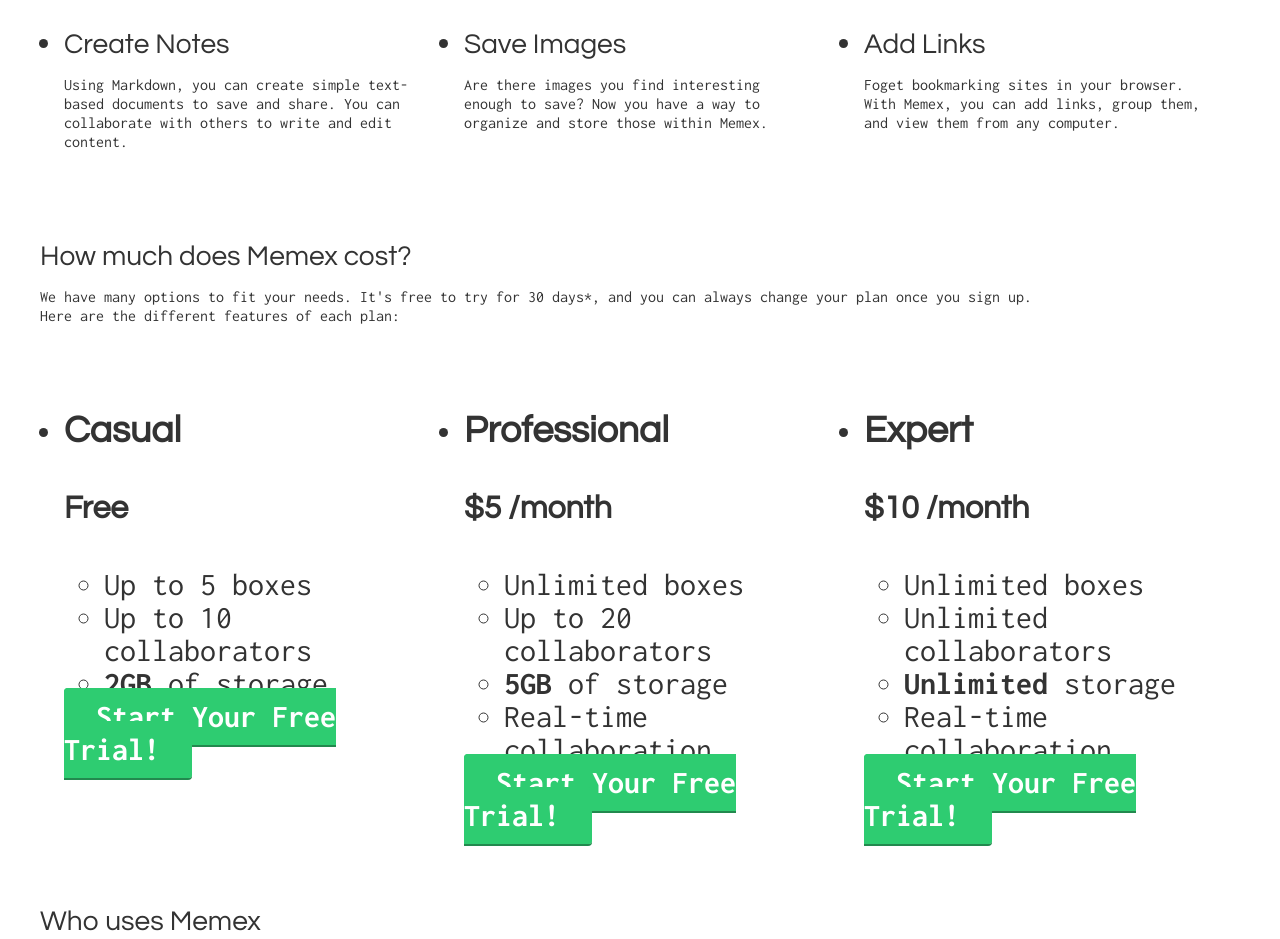
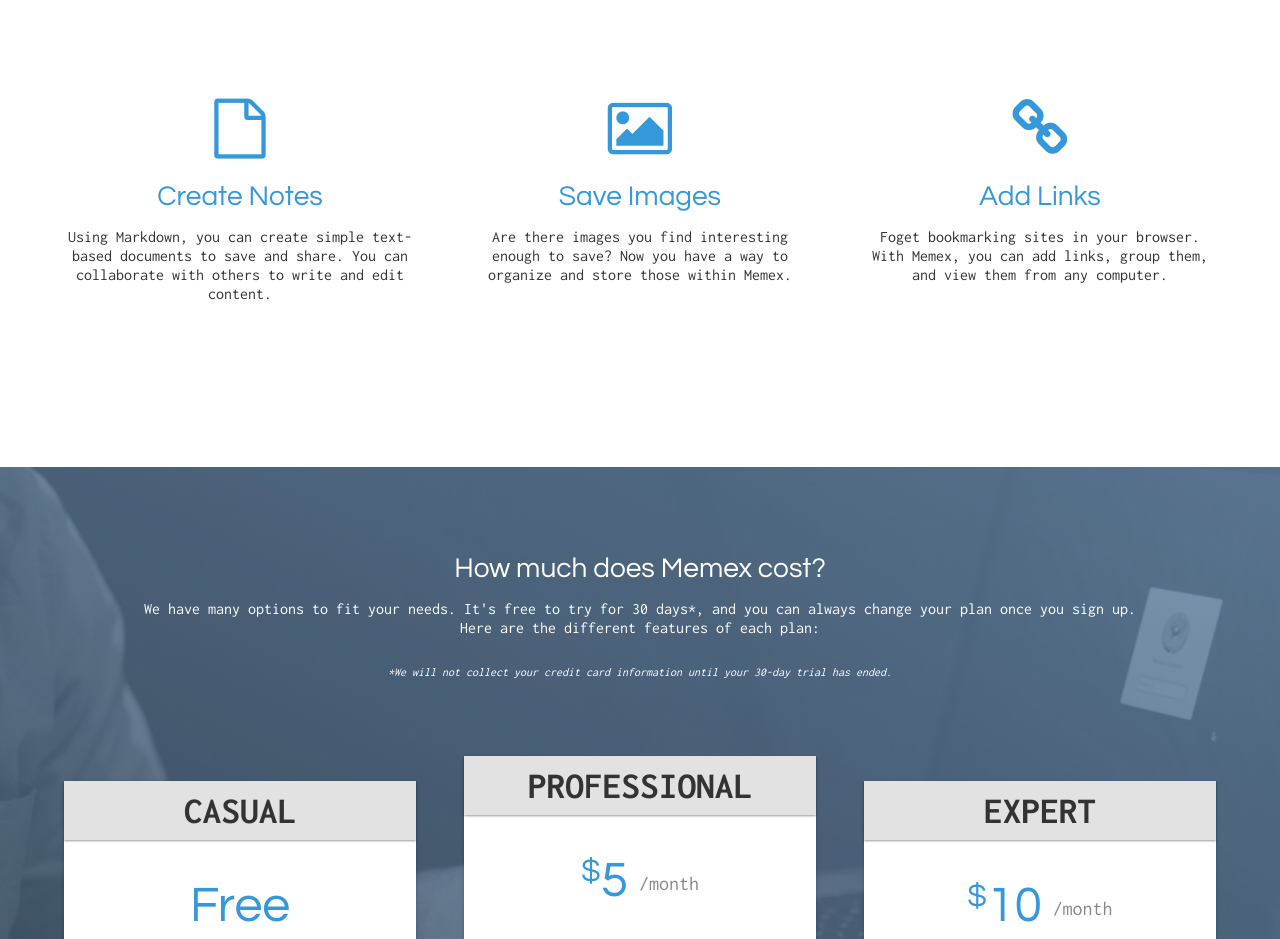
Before and after one commit to sktorres/Memex, a plain HTML site: page index.html in a window 1280 px wide. Shown: the part 961-1900 px from the top of the page. Drawn offline with Linux system fonts and the light colour scheme.

Commit message:
Checkpoint-31-completed

```diff
--- a/css/style.css
+++ b/css/style.css
@@ -141,3 +141,155 @@ header .hero img {
   border: 2px solid #2ECC71;
   box-shadow: 0px 2px 0px 0px #22894E;
 }
+
+/* BENEFITS */
+.benefits {
+  text-align: center;
+  display:block;
+  position:relative;
+}
+.benefits ul {
+  margin: 0 auto;
+  padding:4em 0;
+}
+.benefits ul li {
+  list-style-type: none;
+  display: inline-block;
+}
+.benefits i {
+  color:#3498DB;
+  font-size:60px;
+  margin:0;
+  vertical-align: middle;
+}
+.benefits h2 {
+  color:#3498DB;
+}
+
+/* PRICING */
+.pricing {
+  background: #34495E url("../images/background.png") top center no-repeat;
+  background: url("../images/background.png") top center no-repeat, linear-gradient(206deg, #5F81A3 0%, #34495E 94%);
+  background-size:cover;
+  text-align: center;
+  padding:4em 0;
+}
+.pricing h2, .pricing p {
+  color:#FFFFFF;
+}
+.pricing ul {
+  margin:0 auto;
+  padding:2em 0;
+}
+.pricing ul li {
+  list-style-type: none;
+}
+.box {
+  padding:0 15px 15px;
+  background: #FFFFFF;
+  box-shadow: 0px 2px 4px 0px rgba(0,0,0,0.20);
+  min-height: 439px;
+  position: relative;
+  margin-top: 25px;
+}
+.box.middle {
+  min-height: 485px;
+  margin-top:0px;
+}
+.box h3 {
+  font-family: 'Inconsolata', Arial, sans-serif;
+  font-weight: 600;
+  text-transform: uppercase;
+  background: #e2e2e2;
+  box-shadow: 0px 1px 2px 0px rgba(0,0,0,0.40);
+  left:0;
+  right:0;
+  top:0;
+  text-align:center;
+  margin:0 -15px 40px;
+  padding:10px 0;
+}
+.box h4 {
+  font-size:50px;
+  font-weight: normal;
+  margin:40px 0 10px;
+  color:#3498DB;
+}
+.box h4 span {
+  font-size: 32px;
+  vertical-align: top;
+}
+.box h4 span.month {
+  font-family: 'Inconsolata', Arial, sans-serif;
+  font-weight: 100;
+  color:#888888;
+  font-size:20px;
+  vertical-align: middle;
+}
+.box ul li {
+  font-size: 18px;
+  margin-bottom: 20px;
+  font-weight: 100;
+}
+.box .btn {
+  position: absolute;
+  bottom: 20px;
+  left: 20px;
+  right: 20px;
+}
+.small {
+  font-size: 12px;
+  color:#fefefe;
+  line-height: 15px;
+  font-style: italic;
+}
+
+/* TESTIMONIALS */
+.testimonials {
+  padding:4em 0;
+  text-align: center;
+}
+.testimonials h2 {
+  color: #3498DB;
+}
+.testimonials ul li {
+  list-style-type: none;
+}
+.testimonials blockquote {
+  color: #FFFFFF;
+  text-align: left;
+  font-style: italic;
+  background: #34495E;
+  position: relative;
+  padding: 30px;
+  width: auto;
+  margin: 0;
+}
+.testimonials blockquote:after {
+  top: 100%;
+  left: 13%;
+  border: solid transparent;
+  content: " ";
+  height: 0;
+  width: 0;
+  position: absolute;
+  pointer-events: none;
+  border-top-color: #34495E;
+  border-width: 10px;
+  margin-left: -10px;
+}
+.testimonials img {
+  height: 65px;
+  width: 65px;
+  border-radius: 50%;
+  float: left;
+  display: inline-block;
+  margin:20px 10px 0 0;
+}
+.testimonials p.name {
+  float: left;
+  display: inline-block;
+  text-align: left;
+  font-size: 13px;
+  margin-top: 30px;
+}
--- a/index.html
+++ b/index.html
@@ -43,14 +43,17 @@
      <section class="benefits">
        <ul class="container">
          <li class="one-third">
+          <i class="fa fa-file-o"></i>
            <h2>Create Notes</h2>
            <p>Using Markdown, you can create simple text-based documents to save and share. You can collaborate with others to write and edit content.</p>
          </li>
          <li class="one-third">
+          <i class="fa fa-picture-o"></i>
            <h2>Save Images</h2>
            <p>Are there images you find interesting enough to save? Now you have a way to organize and store those within Memex.</p>
          </li>
          <li class="one-third">
+          <i class="fa fa-link"></i>
           <h2>Add Links</h2>
           <p>Foget bookmarking sites in your browser. With Memex, you can add links, group them, and view them from any computer.</p>
         </li>
@@ -63,6 +66,9 @@
         <h2>How much does Memex cost?</h2>
         <p>We have many options to fit your needs. It's free to try for 30 days*, and you can always change your plan once you sign up.<br/>Here are the different features of each plan:</p>
       </div>
+      <div class="container">
+        <p class="small">*We will not collect your credit card information until your 30-day trial has ended.</p>
+        </div>
     <ul class="container">
       <li class ="one-third">
         <div class="box">
@@ -117,24 +123,18 @@
         <img src="https://s3.amazonaws.com/uifaces/faces/twitter/jsa/128.jpg" alt="avatar">
         <p class="name"><strong>Stella B.</strong><br/>Freelance Designer, N. Dakota</p>
       </li>
-    </ul>
-    <ul class="container">
       <li class="one-fourth">
         <blockquote>"Memex has made it easier to find and keep things I love. I can share with other designers on my team and create new categories with awesome stuff. And creating simple text documents couldn't be easier."</blockquote>
         <img src="https://s3.amazonaws.com/uifaces/faces/twitter/jsa/128.jpg" alt="avatar">
         <p class="name"><strong>Stella B.</strong><br/>Freelance Designer, N. Dakota</p>
       </li>
-    </ul>
-    <ul class="container">
       <li class="one-fourth">
         <blockquote>"Memex has made it easier to find and keep things I love. I can share with other designers on my team and create new categories with awesome stuff. And creating simple text documents couldn't be easier."</blockquote>
         <img src="https://s3.amazonaws.com/uifaces/faces/twitter/jsa/128.jpg" alt="avatar">
         <p class="name"><strong>Stella B.</strong><br/>Freelance Designer, N. Dakota</p>
       </li>
-    </ul>
-    <ul class="container">
-      <li class="one=fourth">
-        <blockquote>"Memex has made it easeir to find and keep things I love. I can share with other designers on my team and create new categories with awesome stuff. And creating simple text documents couldn't be easier."</blockquote>
+      <li class="one-fourth">
+        <blockquote>"Memex has made it easier to find and keep things I love. I can share with other designers on my team and create new categories with awesome stuff. And creating simple text documents couldn't be easier."</blockquote>
         <img src="https://s3.amazonaws.com/uifaces/faces/twitter/jsa/128.jpg" alt="avatar">
         <p class="name"><strong>Stella B.</strong><br/>Freelance Designer, N. Dakota</p>
       </li>
```
Also changed, not shown: images/background.png (added).
